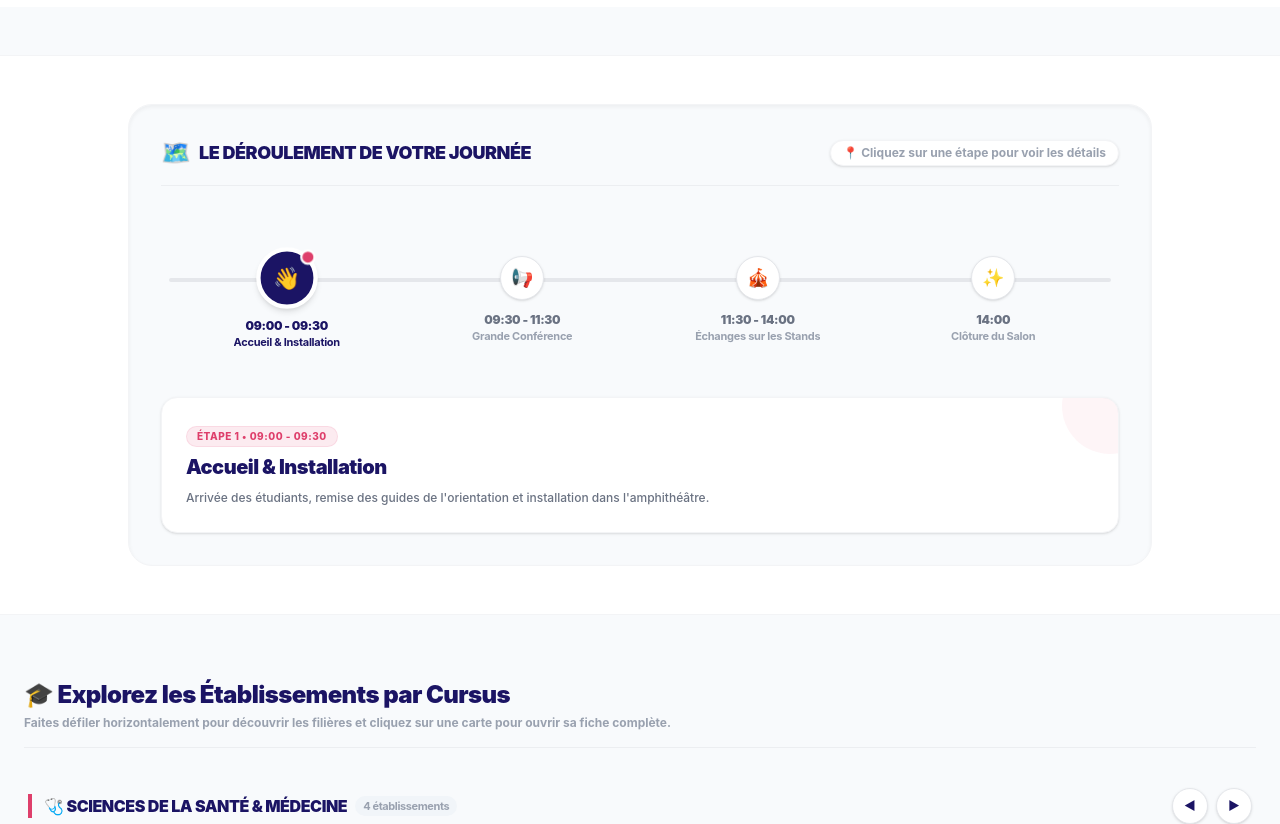
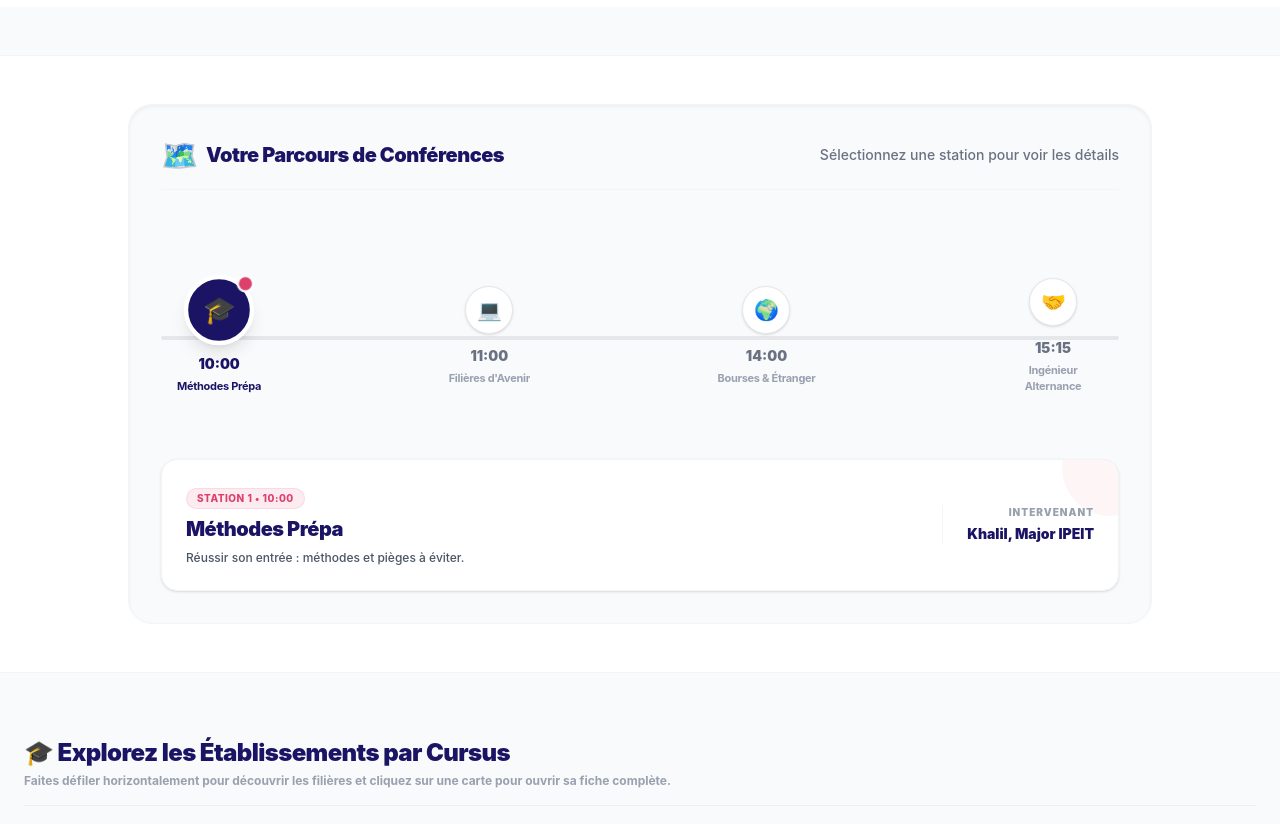
Before and after one commit to ahmedjerba/Orientini_WebSite, a React (Vite) app: page / in a window 1280 px wide. Shown: the part 920-1744 px from the top of the page. Built offline with nearby package versions, Linux system fonts and the light colour scheme.

Commit message:
nsit ncommiti page de chaque fac mazalou les donnees

```diff
--- a/src/components/Programme.jsx
+++ b/src/components/Programme.jsx
@@ -1,40 +1,45 @@
 import { useState } from 'react';
 
-// Données réelles du planning sans le champ intervenant
+// Données des conférences adaptées pour un parcours (avec icônes thématiques)
 const parcoursData = [
   {
     id: 1,
-    heure: "09:00 - 09:30",
-    titre: "Accueil & Installation",
-    description: "Arrivée des étudiants, remise des guides de l'orientation et installation dans l'amphithéâtre.",
-    icon: "👋"
+    heure: "10:00",
+    titre: "Méthodes Prépa",
+    description: "Réussir son entrée : méthodes et pièges à éviter.",
+    intervenant: "Khalil, Major IPEIT",
+    icon: "🎓"
   },
   {
     id: 2,
-    heure: "09:30 - 11:30",
-    titre: "Grande Conférence",
-    description: "Présentation générale des filières, des scores de l'année dernière et conseils clés pour réussir son parcours.",
-    icon: "📢"
+    heure: "11:00",
+    titre: "Filières d'Avenir",
+    description: "IA, Big Data et Cybersécurité : les débouchés porteurs.",
+    intervenant: "Table ronde ENSI",
+    icon: "💻"
   },
   {
     id: 3,
-    heure: "11:30 - 14:00",
-    titre: "Échanges sur les Stands",
-    description: "Ouverture des stands par faculté. Les étudiants discutent directement avec les représentants des écoles (IPEIT, IPEIEM, etc.) pour poser leurs questions.",
-    icon: "🎪"
+    heure: "14:00",
+    titre: "Bourses & Étranger",
+    description: "Tout savoir sur les aides et les cursus internationaux.",
+    intervenant: "Ministère Orientation",
+    icon: "🌍"
   },
   {
     id: 4,
-    heure: "14:00",
-    titre: "Clôture du Salon",
-    description: "Fin des sessions d'échanges et fermeture des portes du salon virtuel.",
-    icon: "✨"
+    heure: "15:15",
+    titre: "Ingénieur Alternance",
+    description: "Mode d'emploi et entreprises partenaires pour se lancer.",
+    intervenant: "DRH Entreprises Tech",
+    icon: "🤝"
   }
 ];
 
 export default function Programme() {
   const [activeStationId, setActiveStationId] = useState(parcoursData[0].id);
 
+  // Pour changer de station avec les flèches du clavier (bonus d'accessibilité)
   const handleKeyDown = (e, index) => {
     if (e.key === 'ArrowRight' && index < parcoursData.length - 1) {
       setActiveStationId(parcoursData[index + 1].id);
@@ -46,94 +51,99 @@ export default function Programme() {
   const activeStation = parcoursData.find(s => s.id === activeStationId);
 
   return (
-    <div className="w-full bg-slate-50 rounded-3xl border border-gray-100 p-6 md:p-8 shadow-inner max-w-5xl mx-auto space-y-8">
+    <div className="w-full bg-slate-50 rounded-3xl border border-gray-100 p-8 shadow-inner max-w-5xl mx-auto space-y-10">
 
       {/* 1. Titre et Indicateur */}
-      <div className="flex flex-col sm:flex-row sm:items-center gap-2 border-b border-gray-200/60 pb-4">
-        <div className="flex items-center gap-2">
-          <span className="text-2xl">🗺️</span>
-          <h3 className="text-lg font-black text-[#1b1464] tracking-tight uppercase">
-            Le Déroulement de votre Journée
+      <div className="flex items-center gap-2 border-b border-gray-100 pb-4">
+        <span className="text-3xl">🗺️</span>
+        <h3 className="text-xl font-black text-[#1b1464] tracking-tight">
+          Votre Parcours de Conférences
         </h3>
-        </div>
-        <p className="sm:ml-auto text-xs font-bold text-gray-400 bg-white border border-gray-100 px-3 py-1 rounded-full shadow-sm">
-          📍 Cliquez sur une étape pour voir les détails
+        <p className="ml-auto text-sm font-medium text-gray-500">
+          Sélectionnez une station pour voir les détails
         </p>
       </div>
 
-      {/* 2. LE VISUEL DU PARCOURS */}
-      <div className="relative pt-8 pb-4 px-2 overflow-x-auto md:overflow-x-visible scrollbar-none">
-        <div className="min-w-[600px] md:min-w-full relative">
-
+      {/* 2. LE VISUEL DU PARCOURS (Timeline/Chemin) */}
+      <div className="relative pt-12 pb-6 px-4">
         {/* La ligne directrice (le chemin) */}
-          <div className="absolute top-7 left-0 right-0 h-1 bg-gray-200 rounded-full z-0" />
+        <div className="absolute top-[calc(50%+12px)] left-0 right-0 h-1 bg-gray-200 rounded-full" />
 
         {/* Les stations (les points du parcours) */}
-          <div className="flex justify-between items-center relative z-10">
+        <div className="flex justify-between items-center gap-4 relative z-10">
           {parcoursData.map((station, index) => (
-              <div key={station.id} className="flex flex-col items-center gap-3 flex-1">
-
+            <div key={station.id} className="flex flex-col items-center gap-3">
               {/* Le point d'étape */}
               <button
                 onClick={() => setActiveStationId(station.id)}
                 onKeyDown={(e) => handleKeyDown(e, index)}
                 aria-selected={activeStationId === station.id}
+                title={`Cliquez pour voir : ${station.titre}`}
                 className={`group flex items-center justify-center transition-all duration-300 relative ${
                   activeStationId === station.id
-                      ? "w-14 h-14 bg-[#1b1464] border-4 border-white shadow-md scale-110"
-                      : "w-11 h-11 bg-white border border-gray-200 shadow-sm hover:border-[#1b1464]/50"
-                  } rounded-full cursor-pointer`}
+                    ? "w-16 h-16 bg-[#1b1464] border-4 border-white shadow-lg scale-110"
+                    : "w-12 h-12 bg-white border border-gray-200 shadow-sm hover:border-[#1b1464]"
+                } rounded-full`}
               >
-                  <span className={`${activeStationId === station.id ? "text-xl" : "text-lg"}`}>
+                <span className={`${
+                  activeStationId === station.id ? "text-2xl" : "text-xl"
+                }`}>
                   {station.icon}
                 </span>
 
-                  {/* Point lumineux d'état actif */}
+                {/* Icône de statut "Actif" */}
                 {activeStationId === station.id && (
-                    <span className="absolute -top-0.5 -right-0.5 w-3.5 h-3.5 bg-[#de3f6b] rounded-full border-2 border-white animate-pulse" />
+                  <span className="absolute -top-1 -right-1 w-4 h-4 bg-[#de3f6b] rounded-full border-2 border-white animate-pulse" />
                 )}
               </button>
 
-                {/* Heure et Titre simplifié sous la bulle */}
-                <div className="text-center space-y-0.5 max-w-[130px]">
-                  <span className={`block text-xs font-black tracking-tight transition-colors ${
+              {/* L'heure et le titre abrégé */}
+              <div className="text-center space-y-1 max-w-[100px]">
+                <span className={`block text-sm font-black transition-colors ${
                   activeStationId === station.id ? "text-[#1b1464]" : "text-gray-500"
                 }`}>
                   {station.heure}
                 </span>
-                  <span className={`block text-[11px] font-bold tracking-tight transition-colors leading-tight line-clamp-1 ${
+                <span className={`block text-[11px] font-bold tracking-tight transition-colors ${
                   activeStationId === station.id ? "text-[#1b1464]" : "text-gray-400"
                 }`}>
                   {station.titre}
                 </span>
               </div>
-
             </div>
           ))}
-          </div>
-
         </div>
       </div>
 
       {/* 3. LE PANNEAU D'INFORMATION (La station sélectionnée) */}
-      <div className="bg-white rounded-2xl border border-gray-100 p-6 shadow-sm transition-all duration-300 relative group overflow-hidden">
-        <div className="absolute -top-10 -right-10 w-24 h-24 bg-[#de3f6b]/5 rounded-full group-hover:scale-110 transition-transform" />
+      <div className="bg-white rounded-2xl border border-gray-100 p-6 shadow-sm transition-all duration-500 transform scale-100 relative group overflow-hidden">
 
-        <div className="relative z-10 space-y-2">
-          {/* Badge de l'étape */}
-          <div>
-            <span className="inline-flex items-center gap-1.5 text-[10px] font-extrabold px-2.5 py-0.5 rounded-full uppercase tracking-wider bg-[#de3f6b]/10 text-[#de3f6b] border border-[#de3f6b]/10">
-              Étape {parcoursData.indexOf(activeStation) + 1} • {activeStation.heure}
+        {/* Élément de décoration graphique (bonus) */}
+        <div className="absolute -top-10 -right-10 w-24 h-24 bg-[#de3f6b]/5 rounded-full group-hover:scale-125 transition-transform" />
+
+        <div className="flex flex-col md:flex-row md:items-center justify-between gap-6 relative z-10">
+          {/* Bloc Titre et Description */}
+          <div className="space-y-2 flex-1 min-w-0">
+            <span className="inline-block text-[10px] font-extrabold px-2.5 py-0.5 rounded-full uppercase tracking-wider bg-[#de3f6b]/10 text-[#de3f6b] border border-[#de3f6b]/10">
+              Station {parcoursData.indexOf(activeStation) + 1} • {activeStation.heure}
             </span>
-          </div>
-
-          {/* Titre & Description */}
             <h4 className="font-black text-lg md:text-xl text-[#1b1464] tracking-tight leading-tight">
               {activeStation.titre}
             </h4>
-          <p className="text-xs font-medium text-gray-500 leading-relaxed max-w-3xl">
+            <p className="text-xs font-medium text-gray-600">
               {activeStation.description}
             </p>
+          </div>
+
+          {/* Bloc Intervenant (à droite sur PC) */}
+          <div className="shrink-0 md:text-right space-y-1 md:pl-6 border-t md:border-t-0 md:border-l border-gray-100 pt-4 md:pt-0">
+            <span className="block text-[10px] font-black text-gray-400 uppercase tracking-widest">
+              Intervenant
+            </span>
+            <span className="block text-sm font-black text-[#1b1464]">
+              {activeStation.intervenant}
+            </span>
+          </div>
         </div>
       </div>
 
--- a/src/data/facultes.json
+++ b/src/data/facultes.json
@@ -81,8 +81,8 @@
     }
   },
   {
-    "id": "fms",
-    "nom_court": "FMS",
+    "id": "fmsf",
+    "nom_court": "FMSF",
     "nom_complet": "Faculté de Médecine de Sfax",
     "universite": "Université de Sfax",
     "ville": "Sfax",
```
Also changed, not shown: src/components/facultes/CategoryRow.jsx (+29 -27 lines). Lines whose indentation alone changed are shown as unchanged.
